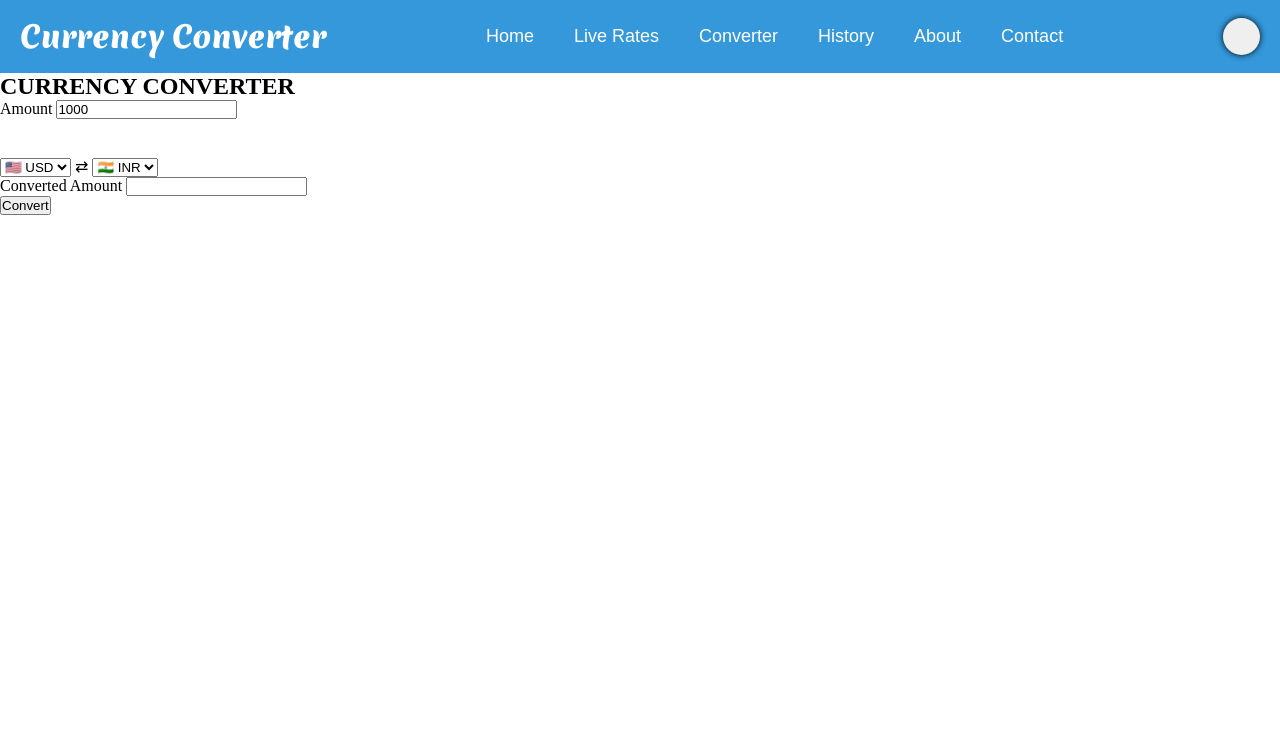
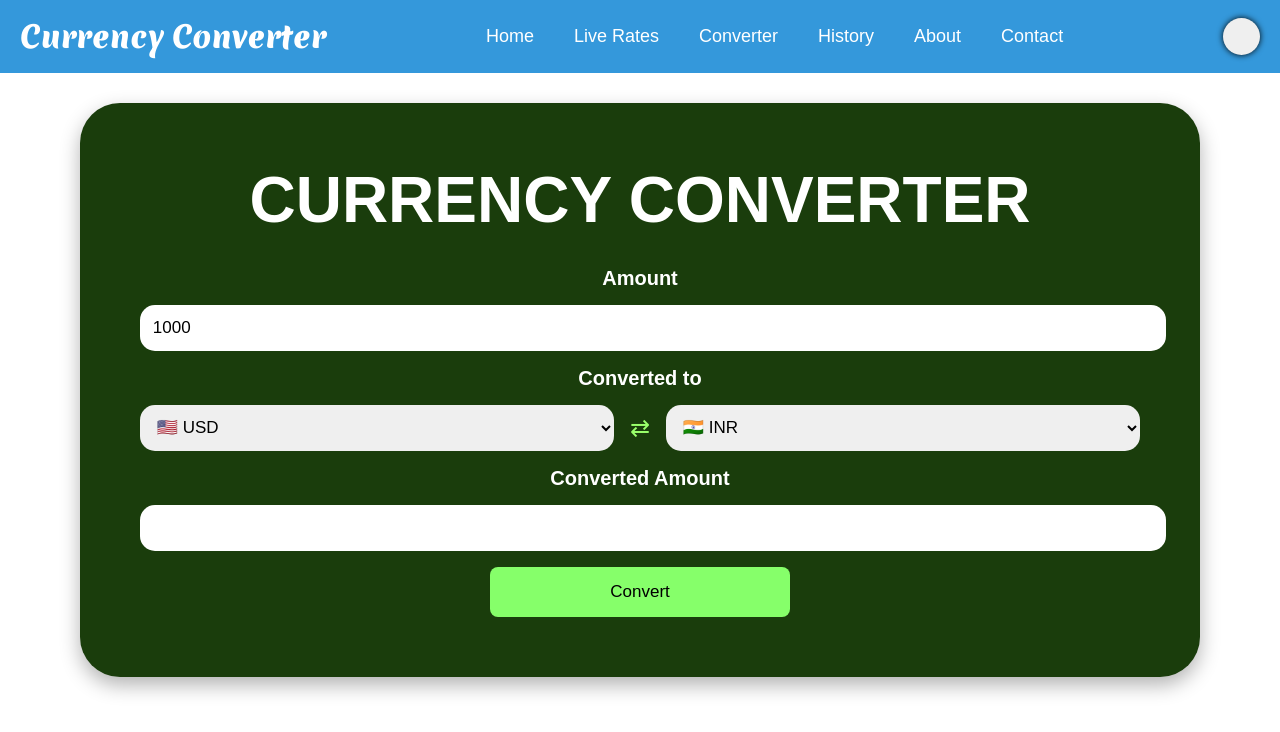
Before and after one commit to AyanNaskar08/Currency-Convertor-Website, a plain HTML site: page index.html in a window 1280 px wide. Drawn offline with Linux system fonts and the light colour scheme; a script that the page names is missing; a web font is replaced by a local one.

Commit message:
Update style.css

```diff
--- a/style.css
+++ b/style.css
@@ -120,3 +120,96 @@
     width: 100%;
   }
 }
+
+.converter-card {
+  background: #1a3d0c;
+  border-radius: 2.5rem;
+  box-shadow: 0 8px 20px rgba(0, 0, 0, 0.3);
+  text-align: center;
+  margin: 80px;
+  padding: 60px;
+  margin-top: 30px;
+}
+
+.converter-card h2 {
+  color: #ffffff;
+  font-family: "Funnel Display", sans-serif;
+  font-size: 4rem;
+  margin-bottom: 30px;
+}
+
+.converter-inputs .input-group {
+  margin-bottom: 1rem;
+}
+
+.input-group label {
+    display: block;
+    margin-bottom: 15px;
+    font-weight: 600;
+    color: white;
+    font-family: "Funnel Display", sans-serif;
+    font-size: 20px;
+  }
+
+ .input-group input,
+.currency-select select {
+    width: 100%;
+    padding: 0.8rem;
+    border-radius: 15px;
+    border: none;
+    font-size: 17px;
+    font-family: "Funnel Display", sans-serif;
+}
+
+.currency-select {
+  display: flex;
+  align-items: center;
+  gap: 1rem;
+}
+
+.swap-icon {
+  font-size: 1.5rem;
+  color: #9aff6b;
+}
+
+  input[type="number"]::-webkit-inner-spin-button,
+   input[type="number"]::-webkit-outer-spin-button {
+     -webkit-appearance: none;
+     margin: 0;
+   }
+
+   input[type="number"] {
+     -moz-appearance: textfield;
+   }
+
+
+
+.buttons {
+  display: flex;
+  flex-wrap: wrap;
+  gap: 1rem;
+  justify-content: center;
+}
+
+.btn-solid {
+  padding: 0.8rem 1.2rem;
+  font-size: 1rem;
+  border-radius: 8px;
+  cursor: pointer;
+  border: none;
+  transition: all 0.3s ease;
+}
+
+.btn-solid {
+  background: #86ff6a;
+  color: #000;
+  width: 300px;
+  height: 50px;
+  font-size: 17px;
+  font-family: "Funnel Display", sans-serif;
+
+}
+
+.btn-solid:hover {
+  background: #aaff85;
+}
```
